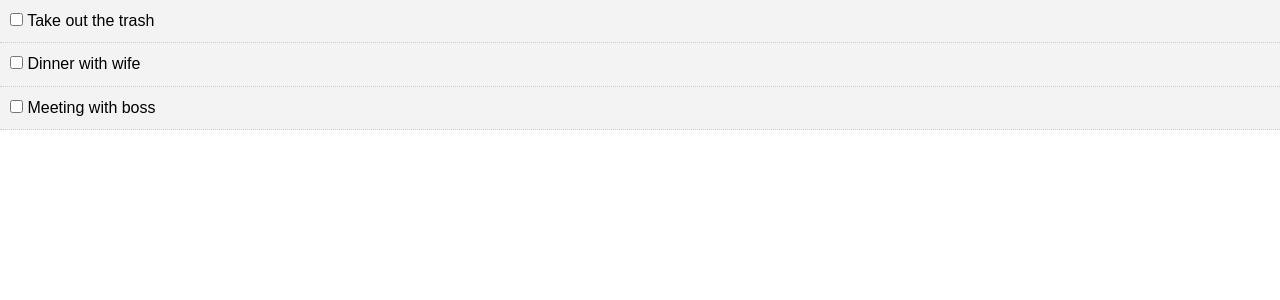
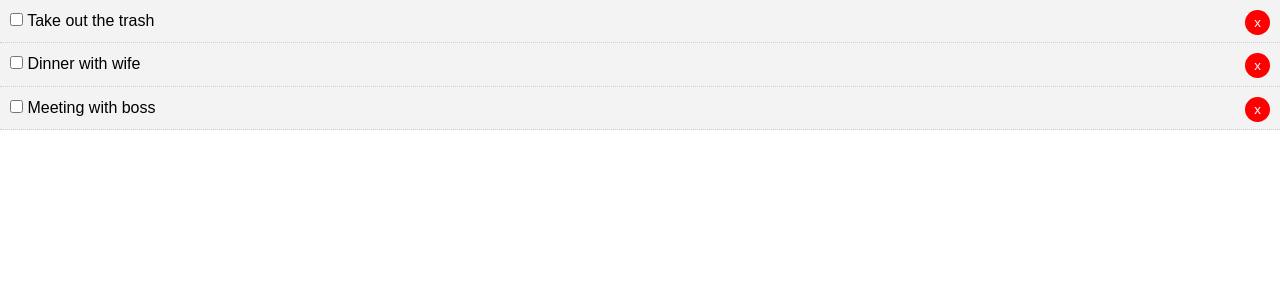
Before and after one commit to QuentinGuenther/react-todo-app, a React (Create React App) app: page / in a window 1280 px wide. Shown: the top 300 px of the page. Built offline with nearby package versions, Linux system fonts and the light colour scheme.

Commit message:
add delete functionallity

```diff
--- a/src/App.js
+++ b/src/App.js
@@ -34,11 +34,15 @@
     }) });
   }
 
+  delTodo = (id) => {
+    this.setState({todos: [...this.state.todos.filter(todo => todo.id !== id)]})
+  }
+
   render() {
     console.log(this.state.todos)
     return (
       <div className="App">
-        <Todos todos={this.state.todos} markComplete={this.markComplete} />
+        <Todos todos={this.state.todos} markComplete={this.markComplete} delTodo={this.delTodo} />
       </div>
     );
   }
--- a/src/components/TodoItem.js
+++ b/src/components/TodoItem.js
@@ -17,6 +17,7 @@
             <p>
                 <input type="checkbox" onChange={this.props.markComplete.bind(this, id)} /> {' '}
                 { title }
+                <button onClick={this.props.delTodo.bind(this, id)} style={btnStyle}>x</button>
             </p>
         </div>
         )
@@ -27,4 +28,15 @@
     todo: PropTypes.object.isRequired
 }
 
+const btnStyle = {
+    backgroundColor: '#ff0000',
+    color: '#fff',
+    border: 'none',
+    padding: '5px 9px',
+    borderRadius: '50%',
+    cursor: 'pointer',
+    float: 'right'
+
+}
+
 export default TodoItem
--- a/src/components/Todos.js
+++ b/src/components/Todos.js
@@ -5,7 +5,7 @@
 class Todos extends Component {
     render() {
         return this.props.todos.map((todo) => (
-            <TodoItem key={todo.id} todo={todo} markComplete={this.props.markComplete} />
+            <TodoItem key={todo.id} todo={todo} markComplete={this.props.markComplete} delTodo={this.props.delTodo} />
         ));
     }
 
```
